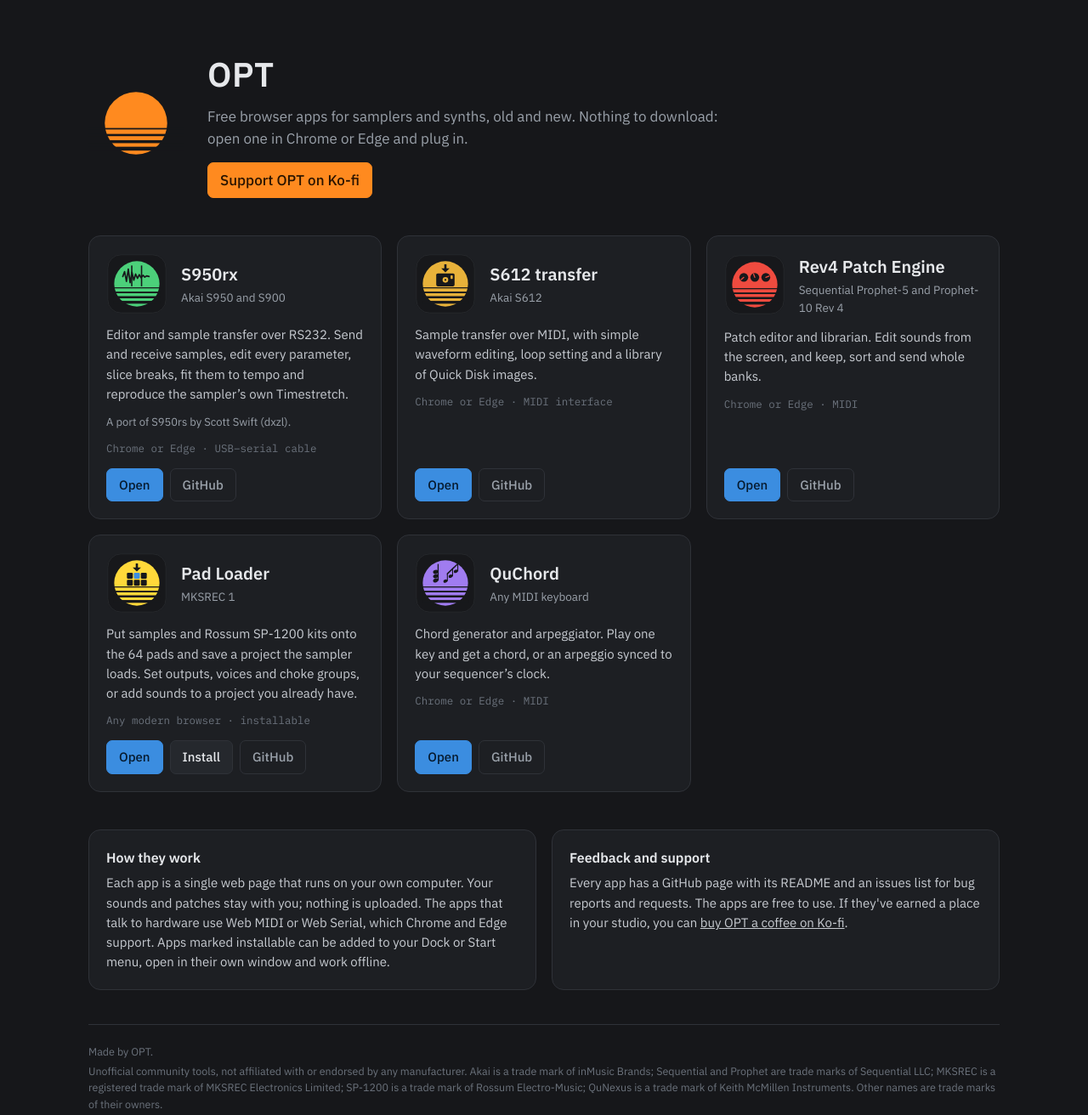
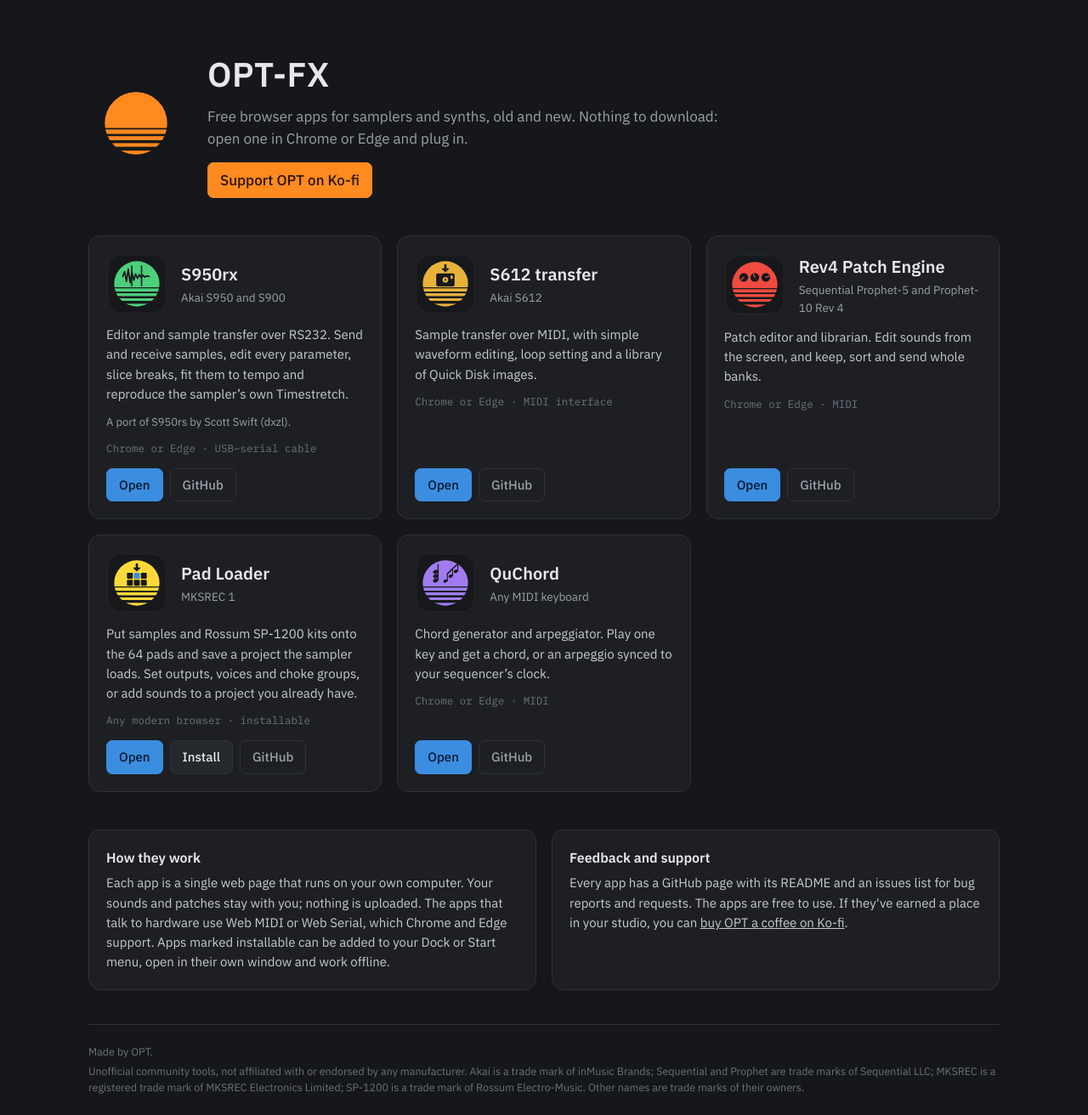
Before and after one commit to opt-fx/opt-fx.github.io, a plain HTML site: page index.html in a window 1280 px wide. Shown: the whole page at 85% size. Drawn offline with Linux system fonts and the light colour scheme.

Commit message:
Name OPT-FX at the top; drop the Keith McMillen note
Co-Authored-By: Claude Opus 5.5 <noreply@anthropic.com>
Claude-Session: https://claude.ai/code/session_01EcJiKn2T1cFUAL4EKxtCKe

```diff
--- a/index.html
+++ b/index.html
@@ -61,7 +61,7 @@ footer p{margin:4px 0}
   <header class="hero">
     <svg viewBox="0 0 640 640" role="img" aria-label="OPT logo: a striped sun"><circle cx="320" cy="320" r="210" fill="#FF8A1F"/><rect y="352" width="640" height="10" fill="#16171a"/><rect y="392" width="640" height="15" fill="#16171a"/><rect y="434" width="640" height="20" fill="#16171a"/><rect y="478" width="640" height="26" fill="#16171a"/></svg>
     <div>
-      <h1>OPT</h1>
+      <h1>OPT-FX</h1>
       <p>Free browser apps for samplers and synths, old and new. Nothing to download: open one in Chrome or Edge and plug in.</p>
       <p class="support"><a class="btn kofi" href="https://ko-fi.com/optfx">Support OPT on Ko-fi</a></p>
     </div>
@@ -82,7 +82,7 @@ footer p{margin:4px 0}
 
   <footer>
     <p>Made by OPT.</p>
-    <p>Unofficial community tools, not affiliated with or endorsed by any manufacturer. Akai is a trade mark of inMusic Brands; Sequential and Prophet are trade marks of Sequential LLC; MKSREC is a registered trade mark of MKSREC Electronics Limited; SP-1200 is a trade mark of Rossum Electro-Music; QuNexus is a trade mark of Keith McMillen Instruments. Other names are trade marks of their owners.</p>
+    <p>Unofficial community tools, not affiliated with or endorsed by any manufacturer. Akai is a trade mark of inMusic Brands; Sequential and Prophet are trade marks of Sequential LLC; MKSREC is a registered trade mark of MKSREC Electronics Limited; SP-1200 is a trade mark of Rossum Electro-Music. Other names are trade marks of their owners.</p>
   </footer>
 </div>
 
```
